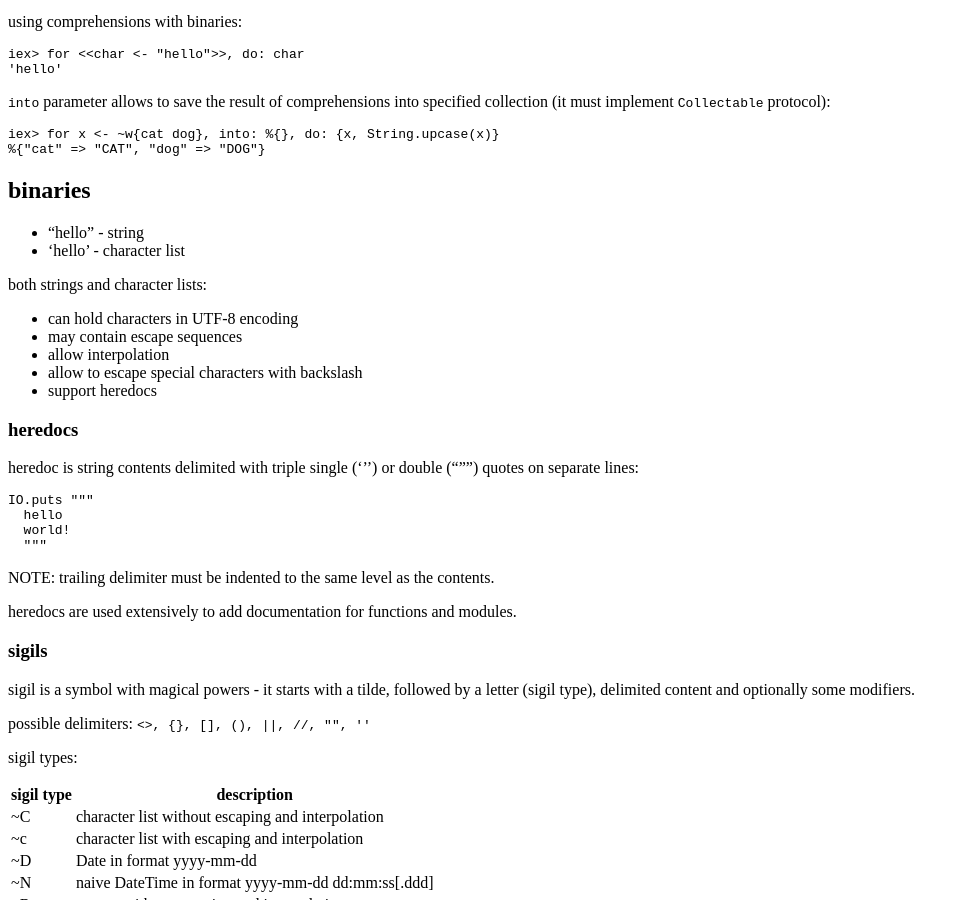
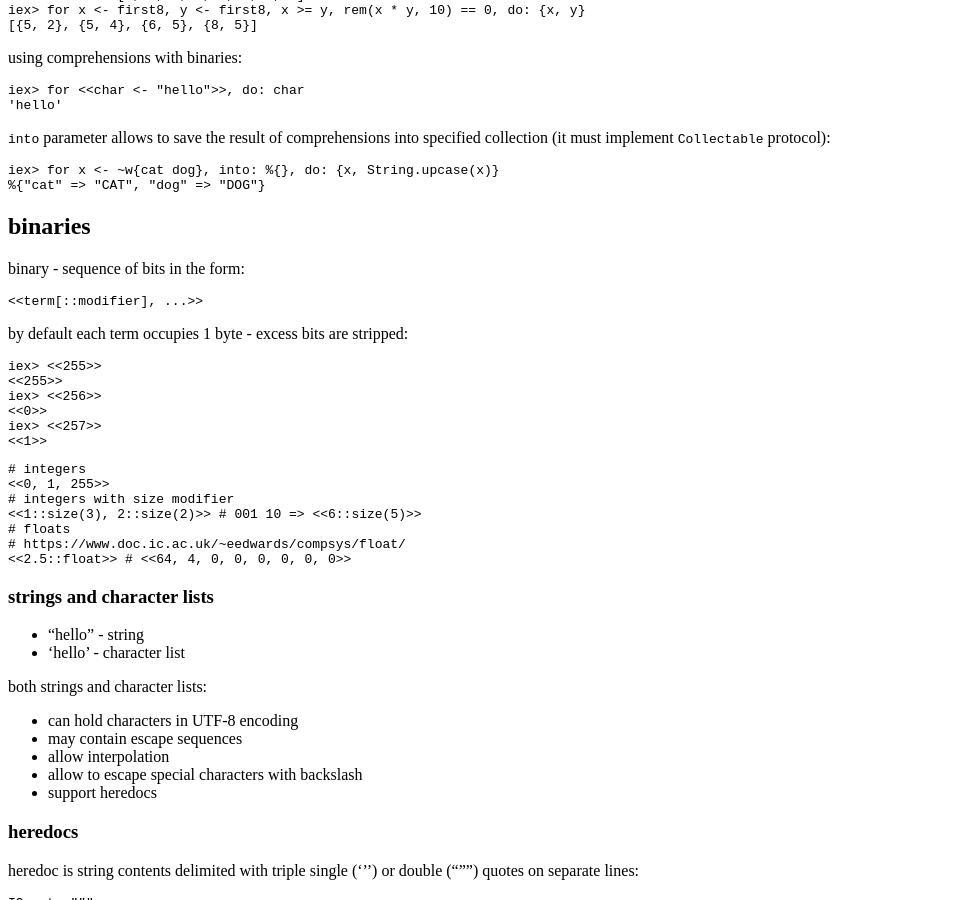
Before and after one commit to tap349/tap349.github.io, a Jekyll site: the page built from _posts/2016-12-31-elixir-notes.md, in a window 1280 px wide and 900 px high, scrolled down 11939 px. Shown: the whole window, without its empty margins (0-969 px from the left). Built offline with Jekyll 4.4.1, drawn with Linux system fonts in a browser that asks for light colours; some of the changed text lies outside the part shown.

Commit message:
update 2017-01-11_00:40:10

````diff
--- a/_posts/2016-12-31-elixir-notes.md
+++ b/_posts/2016-12-31-elixir-notes.md
@@ -827,6 +828,35 @@ iex> for x <- ~w{cat dog}, into: %{}, do: {x, String.upcase(x)}
 
 ## binaries
 
+binary - sequence of bits in the form:
+
+```
+<<term[::modifier], ...>>
+```
+
+by default each term occupies 1 byte - excess bits are stripped:
+
+```sh
+iex> <<255>>
+<<255>>
+iex> <<256>>
+<<0>>
+iex> <<257>>
+<<1>>
+```
+
+```elixir
+# integers
+<<0, 1, 255>>
+# integers with size modifier
+<<1::size(3), 2::size(2)>> # 001 10 => <<6::size(5)>>
+# floats
+# https://www.doc.ic.ac.uk/~eedwards/compsys/float/
+<<2.5::float>> # <<64, 4, 0, 0, 0, 0, 0, 0>>
+```
+
+### strings and character lists
+
 - "hello" - string
 - 'hello' - character list
 
````
Also changed, not shown: other parts of _posts/2016-12-31-elixir-notes.md (+3 -2 lines).
